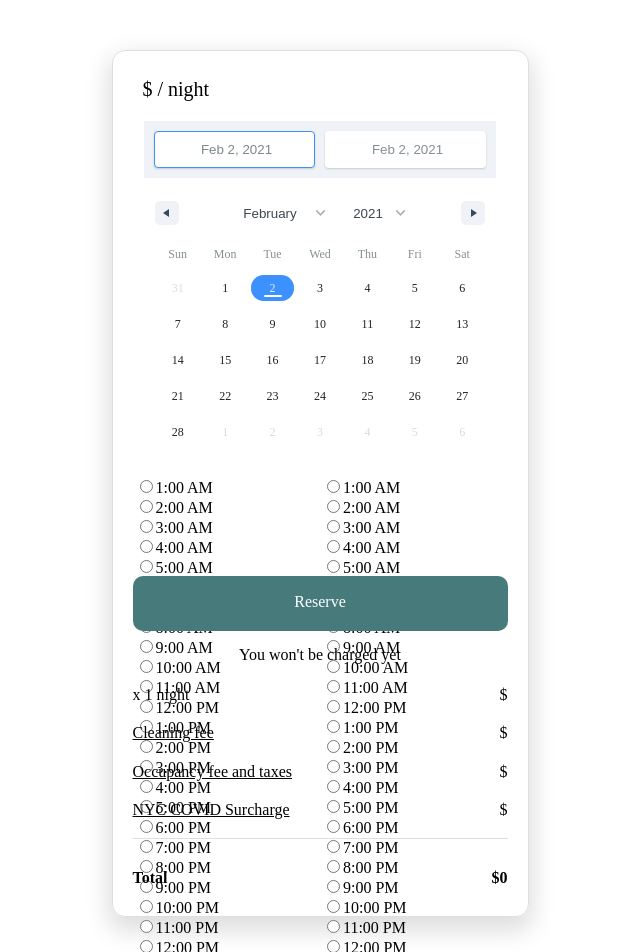
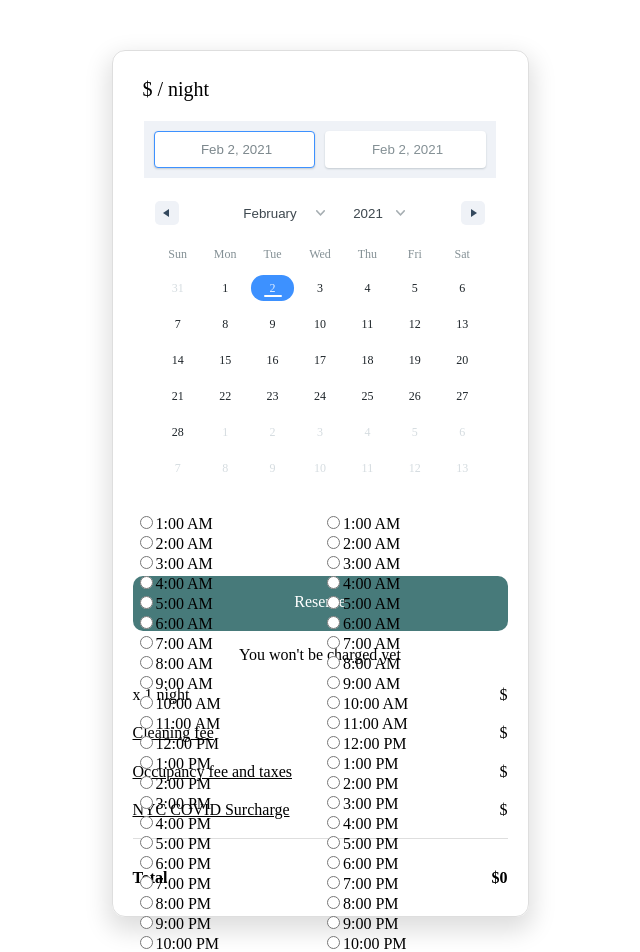
Before and after one commit to GrayMatterLab/coworking-schedule-module, a React app: page / in a window 1280 px wide. Shown: the top 952 px of the page, without its empty margins (320-960 px from the left). Built offline with nearby package versions, Linux system fonts and the light colour scheme; no server answers; the HTML template or start-up script is replaced by a standard one.

Commit message:
FixedHeight on Date Range

```diff
--- a/client/public/styled-components.js
+++ b/client/public/styled-components.js
@@ -41,6 +41,7 @@ export const CheckInDate = styled.section`
   grid-row-end: 1;
   text-align: center;
   padding: 5px;
+  position: relative;
 `;
 
 
@@ -50,6 +51,8 @@ export const TimeIn = styled.section`
   grid-row-start: 4;
   grid-row-end: 4;
   padding: 2px;
+  position: relative;
+
 `;
 
 export const TimeOut = styled.section`
@@ -58,6 +61,8 @@ export const TimeOut = styled.section`
   grid-row-start: 4;
   grid-row-end: 4;
   padding: 2px;
+  position: relative;
+
 `;
 
 export const ReserveButton = styled.section`
--- a/client/src/index.jsx
+++ b/client/src/index.jsx
@@ -129,9 +129,7 @@ class App extends React.Component{
           <s.PricePerNight>${this.state.pricePerNight} / night</s.PricePerNight>
           <s.CheckInContainer>
             <s.CheckInDate>
-              {/* <Search/> */}
-              <DateRange ranges={[this.state.selectionRange]} onChange={this.handleSelect} />
-
+              <DateRange fixedHeight ranges={[this.state.selectionRange]} onChange={this.handleSelect} />
             </s.CheckInDate>
             <s.TimeIn><TimeIn/></s.TimeIn>
             <s.TimeOut><TimeOut/></s.TimeOut>
```
Also changed, not shown: client/public/bundle.js.
